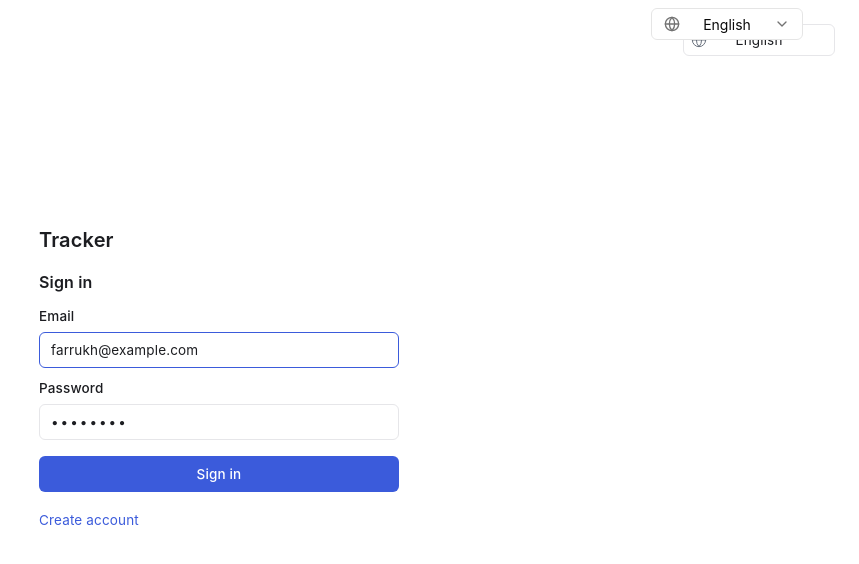
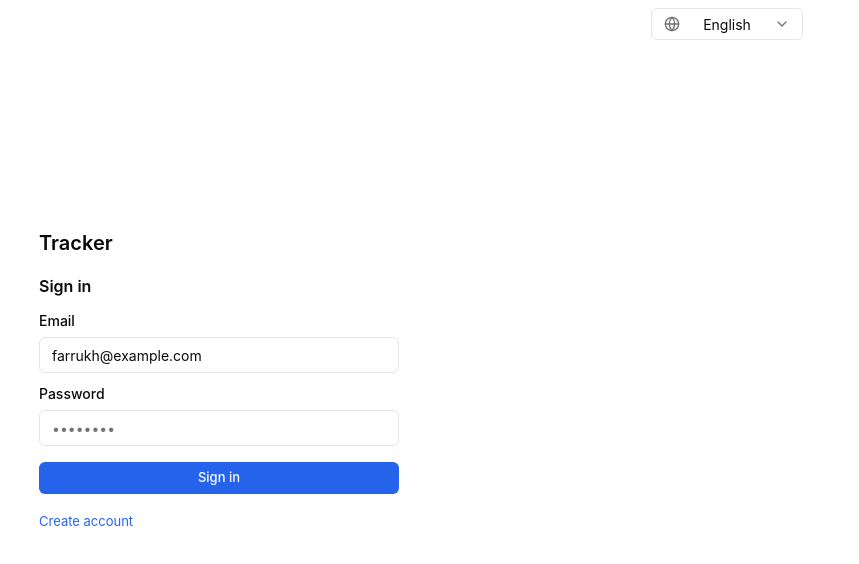
Before and after one commit to m-safarov/Tracker-Interactive-Prototype, a Next.js app: page /sign-in in a window 1280 px wide. Shown: the top 564 px of the page, without its empty margins (421-1280 px from the left). Built offline with nearby package versions, Linux system fonts and the light colour scheme.

Commit message:
Redesign Sign in

```diff
--- a/app/(access)/sign-in/page-translations.json
+++ b/app/(access)/sign-in/page-translations.json
@@ -1,5 +1,26 @@
 {
-  "en": {},
-  "tg": {},
-  "ru": {}
+  "en": {
+    "tracker": "Tracker",
+    "signIn": "Sign in",
+    "createAccount": "Create account",
+    "email": "Email",
+    "password": "Password",
+    "passwordPreview": "••••••••"
+  },
+  "tg": {
+    "tracker": "Tracker",
+    "signIn": "Ворид шудан",
+    "createAccount": "Сохтани ҳисоб",
+    "email": "Почтаи электронӣ",
+    "password": "Рамз",
+    "passwordPreview": "••••••••"
+  },
+  "ru": {
+    "tracker": "Tracker",
+    "signIn": "Войти",
+    "createAccount": "Создать аккаунт",
+    "email": "Электронная почта",
+    "password": "Пароль",
+    "passwordPreview": "••••••••"
+  }
 }
--- a/app/(access)/sign-in/sign-in.tsx
+++ b/app/(access)/sign-in/sign-in.tsx
@@ -1,77 +1,35 @@
-"use client";
+import Link from "next/link";
+import { Button } from "@/components/ui/button";
+import { Input } from "@/components/ui/input";
+import { Label } from "@/components/ui/label";
+import translations from "./page-translations.json";
 
-import { zodResolver } from "@hookform/resolvers/zod";
-import { useForm } from "react-hook-form";
-
-import { Button } from "@/components/ui/button";
-import { getAuthError, useLoginMutation } from "@/features/auth/auth-api";
-import { AuthLayout, AuthProvider, FormField, useDraftEmail } from "@/features/auth/auth-screen";
-import { loginSchema } from "@/features/auth/schema";
-
-function SignInForm() {
-  const [login, { reset }] = useLoginMutation();
-  const { email, saveEmail } = useDraftEmail();
-  const { register, handleSubmit, setError, formState: { errors, isSubmitting } } = useForm({
-    resolver: zodResolver(loginSchema),
-    defaultValues: { email, password: "" },
-  });
-
-  const submit = handleSubmit(async (body) => {
-    saveEmail(body.email);
-    const next = new URLSearchParams(window.location.search).get("next") ?? undefined;
-
-    try {
-      await login({ ...body, next }).unwrap();
-    } catch (error) {
-      setError("root.server", { message: getAuthError(error).message });
-    } finally {
-      reset();
-    }
-  });
+export default function SignInPage() {
+  const t = translations.en;
+  const field = "flex flex-col gap-[6px]";
 
   return (
-    <AuthLayout title="Sign in" className="pt-20" linkHref="/register" linkText="Create account">
-      <form method="post" onSubmit={submit} className="mt-4" noValidate>
-        <div className="grid gap-3">
-          <FormField
-            {...register("email")}
-            id="auth-email"
-            label="Email"
-            type="email"
-            autoComplete="username"
-            placeholder="farrukh@example.com"
-            autoFocus
-            required
-            error={errors.email?.message}
-          />
-          <FormField
-            {...register("password")}
-            id="auth-password"
-            label="Password"
-            type="password"
-            autoComplete="current-password"
-            placeholder="••••••••"
-            className="placeholder:tracking-[2px]"
-            required
-            error={errors.password?.message}
-          />
-        </div>
-
-        {errors.root?.server?.message && (
-          <p role="alert" className="mt-3 text-sm text-destructive">{errors.root.server.message}</p>
-        )}
-        <Button type="submit" disabled={isSubmitting} className="mt-4 w-full border-0 text-[13.5px]">
-          {isSubmitting ? "Signing in…" : "Sign in"}
-        </Button>
-      </form>
-    </AuthLayout>
+    <main className="grid min-h-screen place-items-center px-[24px]">
+      <section className="w-full max-w-[360px] -translate-y-[20px]">
+        <h1 className="mb-[16px] text-[20px] font-semibold">{t.tracker}</h1>
+        <h2 className="mb-[12px] text-[16px] font-semibold">{t.signIn}</h2>
+        <form className="flex flex-col gap-[10px]">
+          <div className={field}>
+            <Label htmlFor="sign-in-email">{t.email}</Label>
+            <Input id="sign-in-email" name="email" type="email" autoComplete="email" defaultValue="farrukh@example.com" />
+          </div>
+          <div className={field}>
+            <Label htmlFor="sign-in-password">{t.password}</Label>
+            <Input id="sign-in-password" name="password" type="password" autoComplete="current-password" placeholder={t.passwordPreview} />
+          </div>
+          <Button type="button" size="sm" className="mt-[6px] w-full">
+            {t.signIn}
+          </Button>
+        </form>
+        <Link href="/sign-up" className="mt-[18px] inline-block text-[13px] text-primary hover:underline">
+          {t.createAccount}
+        </Link>
+      </section>
+    </main>
   );
 }
-
-export default function SignInPage() {
-  return (
-    <AuthProvider>
-      <SignInForm />
-    </AuthProvider>
-  );
-}
```
